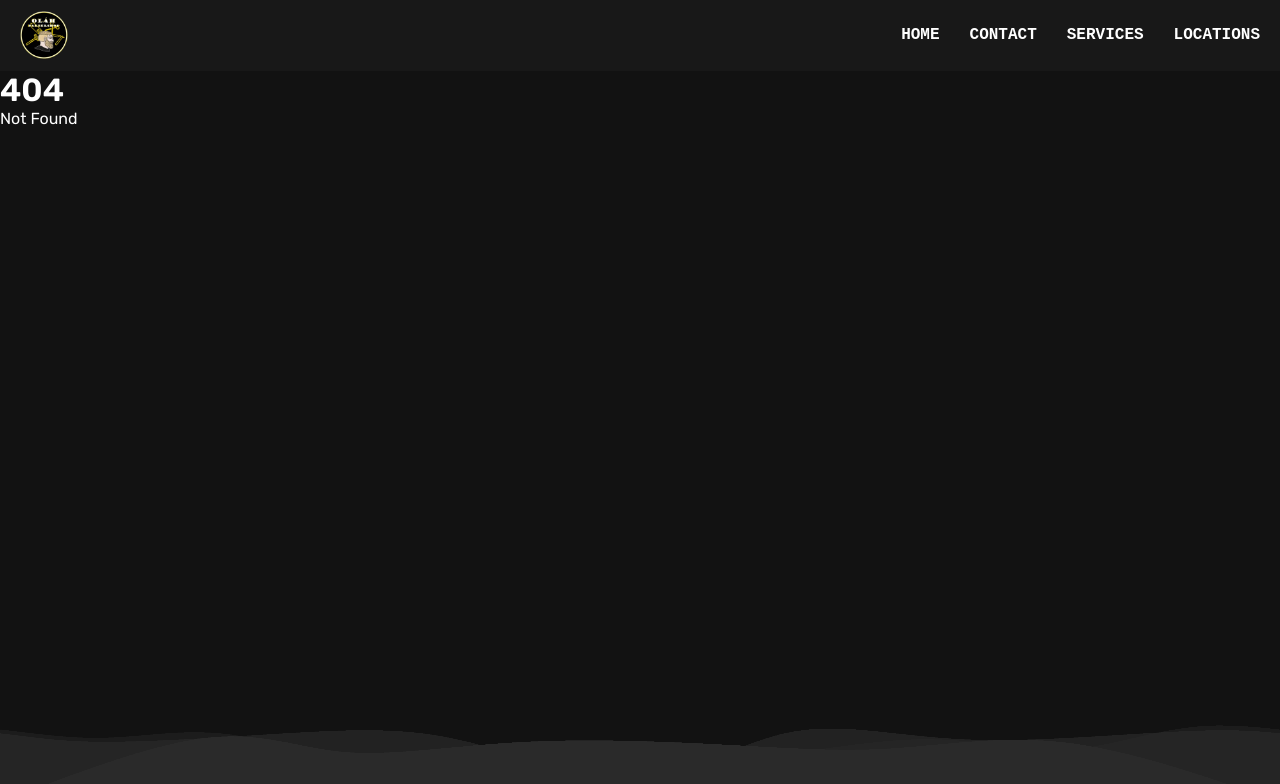
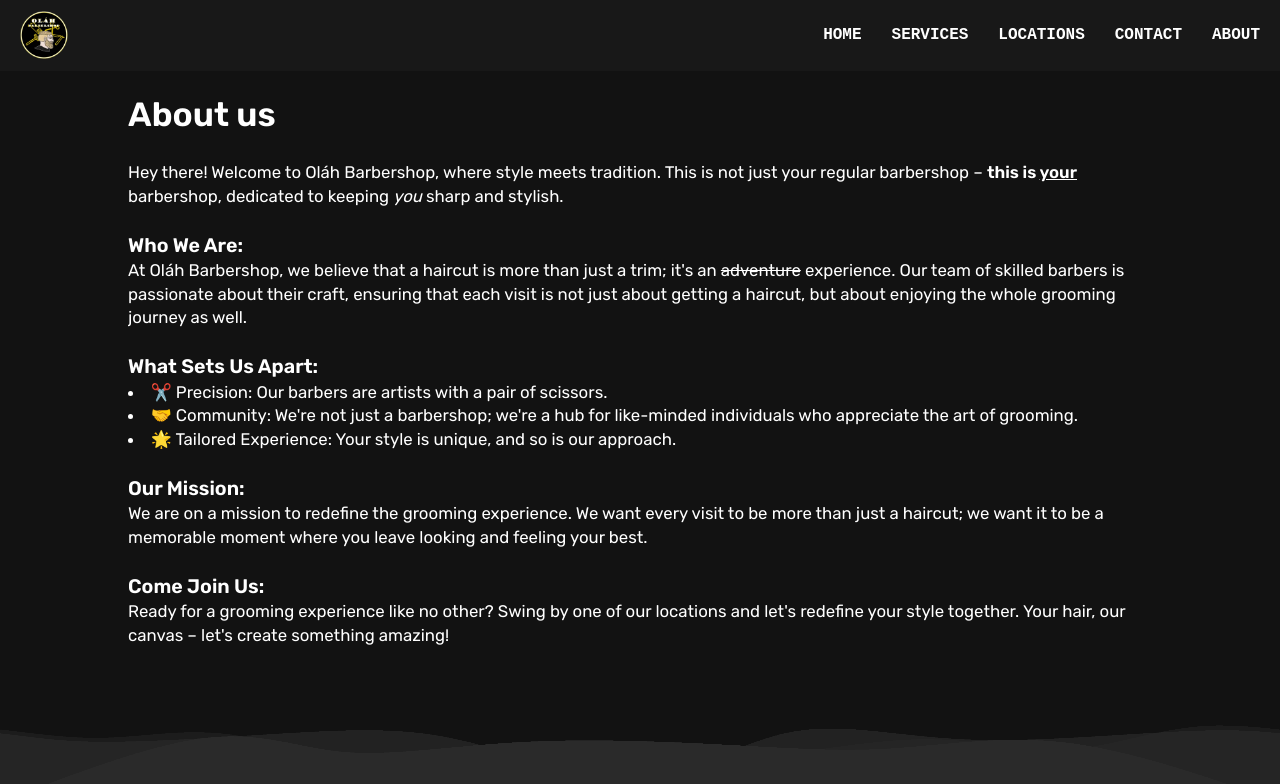
Before and after one commit to Olah-Barbershop/website, a SvelteKit app: page /about in a window 1280 px wide. Before the commit this address had no page. Shown: the top 784 px of the page. Built offline with nearby package versions, Linux system fonts and the light colour scheme.

Commit message:
feat: create About page

```diff
--- a/package.json
+++ b/package.json
@@ -1,6 +1,6 @@
 {
   "name": "website",
-  "version": "1.7.3",
+  "version": "1.8.0",
   "private": true,
   "scripts": {
     "dev": "vite dev",
--- /dev/null
+++ b/src/lib/assets/css/about.scss
@@ -0,0 +1,16 @@
+$min-font: 16px;
+$desired-font: 2.1vh;
+$max-font: 32px;
+
+.content {
+  width: 80vw;
+  font-size: clamp($min-font, $desired-font, $max-font);
+  line-height: 1.4;
+
+  ul {
+    list-style-position: inside;
+  }
+  overflow: scroll;
+  height: calc(90dvh - 8dvh);
+  padding: 20px 0;
+}
--- a/src/routes/+layout.svelte
+++ b/src/routes/+layout.svelte
@@ -34,6 +34,7 @@
     menuEffect('.contact', 30)
     menuEffect('.services', 25)
     menuEffect('.locations', 25)
+    menuEffect('.about', 50)
   })
 
   let checked: boolean
@@ -45,6 +46,7 @@
   $: if($navigating) closeCheckBox()
 
   const home: string = base + '/'
+  const about: string = base + '/about'
   const contact: string = base + '/contact'
   const services: string = base + '/services'
   const locations: string = base + '/locations'
@@ -61,9 +63,10 @@
       <input type="checkbox" id="check" bind:checked>
       <span class="menu">
         <li><a href={home} class="home" data-value="Home">Home</a></li>
-        <li><a href={contact} class="contact" data-value="Contact">Contact</a></li>
         <li><a href={services} class="services" data-value="Services">Services</a></li>
         <li><a href={locations} class="locations" data-value="Locations">Locations</a></li>
+        <li><a href={contact} class="contact" data-value="Contact">Contact</a></li>
+        <li><a href={about} class="about" data-value="About">About</a></li>
         <label for="check" class="close-menu"><i class="fas fa-times"></i></label>
       </span>
       <label for="check" class="open-menu"><i class="fas fa-bars"></i></label>
--- /dev/null
+++ b/src/routes/about/+page.svelte
@@ -0,0 +1,31 @@
+<script lang="ts">
+  import '$lib/assets/css/about.scss'
+</script>
+
+<svelte:head>
+  <title>About us</title>
+</svelte:head>
+
+<div class="container">
+  <div class="content">
+  <h1>About us</h1>
+  <br>
+  <p>Hey there! Welcome to Oláh Barbershop, where style meets tradition. This is not just your regular barbershop – <b>this is <ins>your</ins></b> barbershop, dedicated to keeping <i>you</i> sharp and stylish.</p>
+  <br>
+  <h3>Who We Are:</h3>
+  <p>At Oláh Barbershop, we believe that a haircut is more than just a trim; it's an <del>adventure</del> experience. Our team of skilled barbers is passionate about their craft, ensuring that each visit is not just about getting a haircut, but about enjoying the whole grooming journey as well.</p>
+  <br>
+  <h3>What Sets Us Apart:</h3>
+  <ul>
+    <li>✂️ Precision: Our barbers are artists with a pair of scissors.</li>
+    <li>🤝 Community: We're not just a barbershop; we're a hub for like-minded individuals who appreciate the art of grooming.</li>
+    <li>🌟 Tailored Experience: Your style is unique, and so is our approach.</li>
+  </ul>
+  <br>
+  <h3>Our Mission:</h3>
+  <p>We are on a mission to redefine the grooming experience. We want every visit to be more than just a haircut; we want it to be a memorable moment where you leave looking and feeling your best.</p>
+  <br>
+  <h3>Come Join Us:</h3>
+  <p>Ready for a grooming experience like no other? Swing by one of our locations and let's redefine your style together. Your hair, our canvas – let's create something amazing!</p>
+  </div>
+</div>
```
